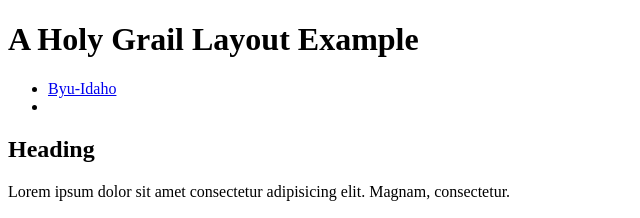
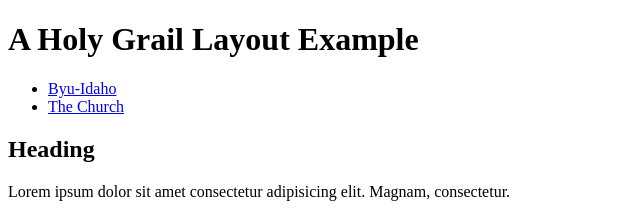
Before and after one commit to luisebsoares/wdd130, a plain HTML site: page week02/holygrail.html in a window 1280 px wide. Shown: the top 218 px of the page, 0-640 px from the left. Drawn offline with Linux system fonts and the light colour scheme.

Commit message:
updated holy grail added

```diff
--- a/week02/holygrail.html
+++ b/week02/holygrail.html
@@ -16,7 +16,7 @@
     <nav>
         <ul>
             <li><a href="https://byui.edu">Byu-Idaho</a></li>
-            <li><a href="https://chuechofjesuschrist.org"></a></li>
+            <li><a href="https://chuechofjesuschrist.org">The Church</a></li>
         </ul>
     </nav>
     <main>
```
